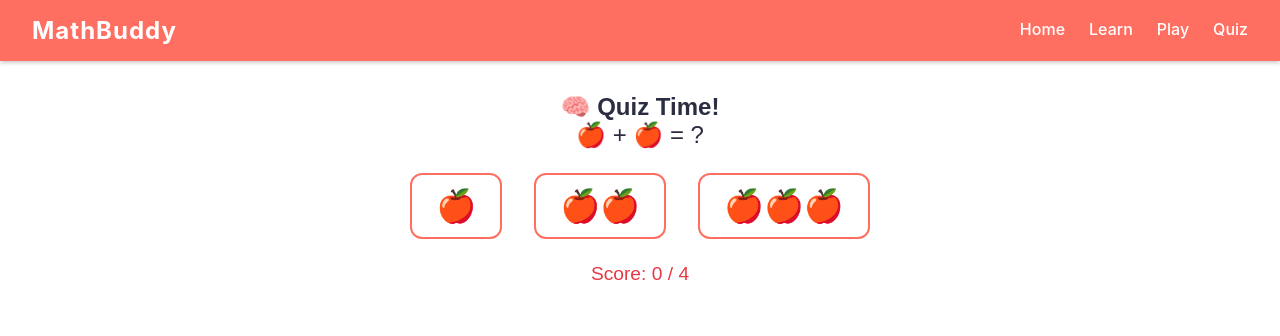
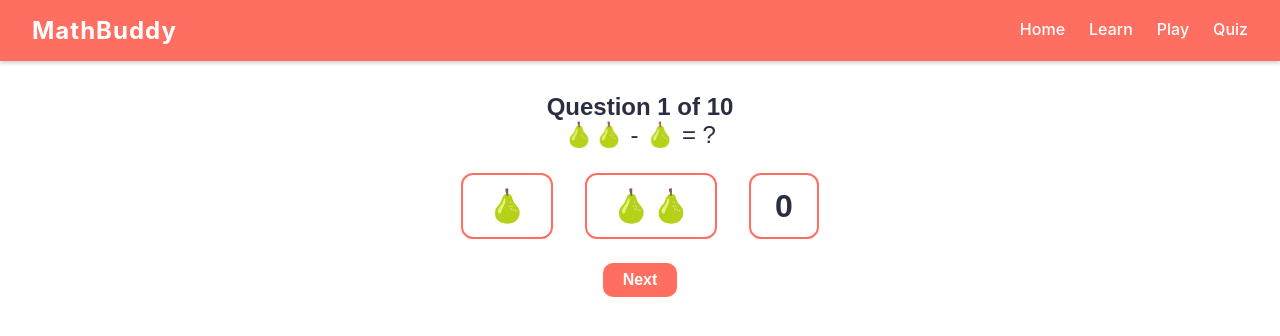
Before and after one commit to Shibi404/mathbuddy, a React (Vite) app: page /quiz in a window 1280 px wide. Shown: the top 336 px of the page. Built offline with nearby package versions, Linux system fonts and the light colour scheme.

Commit message:
MathBuddy: Redesigned quiz page with fruit-based addition/subtraction, random question selection, and styled UI

```diff
--- a/src/pages/Quiz.jsx
+++ b/src/pages/Quiz.jsx
@@ -1,120 +1,92 @@
 import React, { useState } from "react";
-import "../styles/Quiz.css";
+import "../styles/quiz.css";
 
 const questions = [
-  {
-    question: "🍎 + 🍎 = ?",
-    options: ["🍎", "🍎🍎", "🍎🍎🍎"],
-    correctAnswer: "🍎🍎"
-  },
-  {
-    question: "🍌 + 🍌 = ?",
-    options: ["🍌🍌", "🍌🍌🍌", "🍌"],
-    correctAnswer: "🍌🍌"
-  },
-  {
-    question: "🍓🍓 - 🍓 = ?",
-    options: ["🍓", "🍓🍓", "0"],
-    correctAnswer: "🍓"
-  },
-  {
-    question: "🍇🍇🍇 - 🍇 = ?",
-    options: ["🍇🍇", "🍇", "🍇🍇🍇"],
-    correctAnswer: "🍇🍇"
-  }
+  { question: "🍎 + 🍎 = ?", options: ["🍎", "🍎🍎", "🍎🍎🍎"], correctAnswer: "🍎🍎" },
+  { question: "🍌 + 🍌 = ?", options: ["🍌🍌", "🍌🍌🍌", "🍌"], correctAnswer: "🍌🍌" },
+  { question: "🍓🍓 - 🍓 = ?", options: ["🍓", "🍓🍓", "0"], correctAnswer: "🍓" },
+  { question: "🍇🍇🍇 - 🍇 = ?", options: ["🍇🍇", "🍇", "🍇🍇🍇"], correctAnswer: "🍇🍇" },
+  { question: "🍉 + 🍉 = ?", options: ["🍉🍉🍉", "🍉", "🍉🍉"], correctAnswer: "🍉🍉" },
+  { question: "🍒🍒 - 🍒 = ?", options: ["🍒", "🍒🍒", "0"], correctAnswer: "🍒" },
+  { question: "🍍 + 🍍 = ?", options: ["🍍🍍", "🍍", "🍍🍍🍍"], correctAnswer: "🍍🍍" },
+  { question: "🍑🍑 - 🍑 = ?", options: ["🍑", "🍑🍑", "0"], correctAnswer: "🍑" },
+  { question: "🥭 + 🥭 = ?", options: ["🥭", "🥭🥭", "🥭🥭🥭"], correctAnswer: "🥭🥭" },
+  { question: "🍏🍏 - 🍏 = ?", options: ["🍏", "🍏🍏", "0"], correctAnswer: "🍏" },
+  { question: "🍈 + 🍈 = ?", options: ["🍈🍈", "🍈", "🍈🍈🍈"], correctAnswer: "🍈🍈" },
+  { question: "🍋🍋 - 🍋 = ?", options: ["🍋", "🍋🍋", "0"], correctAnswer: "🍋" },
+  { question: "🥝 + 🥝 = ?", options: ["🥝", "🥝🥝", "🥝🥝🥝"], correctAnswer: "🥝🥝" },
+  { question: "🍐🍐 - 🍐 = ?", options: ["🍐", "🍐🍐", "0"], correctAnswer: "🍐" },
+  { question: "🍊 + 🍊 = ?", options: ["🍊🍊", "🍊", "🍊🍊🍊"], correctAnswer: "🍊🍊" }
 ];
 
-const Quiz = () => {
-  const [currentQ, setCurrentQ] = useState(0);
-  const [selected, setSelected] = useState("");
-  const [showResult, setShowResult] = useState(false);
-  const [isCorrect, setIsCorrect] = useState(null);
+export default function QuizPage() {
+  const [currentIndex, setCurrentIndex] = useState(0);
   const [score, setScore] = useState(0);
+  const [selected, setSelected] = useState(null);
   const [showFinal, setShowFinal] = useState(false);
+
+  // Randomly choose 10 questions from the list
+  const [quizQuestions] = useState(() =>
+    [...questions].sort(() => 0.5 - Math.random()).slice(0, 10)
+  );
 
   const handleOptionClick = (option) => {
     setSelected(option);
-    const correct = option === questions[currentQ].correctAnswer;
-    setIsCorrect(correct);
-    if (correct) setScore(prev => prev + 1);
-    setShowResult(true);
+    if (option === quizQuestions[currentIndex].correctAnswer) {
+      setScore(score + 1);
+    }
   };
 
   const handleNext = () => {
-    const nextQ = currentQ + 1;
-    if (nextQ < questions.length) {
-      setCurrentQ(nextQ);
-      setSelected("");
-      setShowResult(false);
-      setIsCorrect(null);
+    if (currentIndex + 1 < quizQuestions.length) {
+      setCurrentIndex(currentIndex + 1);
+      setSelected(null);
     } else {
       setShowFinal(true);
     }
   };
 
-  const handleRestart = () => {
-    setCurrentQ(0);
-    setSelected("");
-    setShowResult(false);
-    setIsCorrect(null);
-    setScore(0);
-    setShowFinal(false);
+  const handleRetry = () => {
+    window.location.reload();
+  };
+
+  const getMessage = () => {
+    if (score <= 5) return "Don’t worry, you’re getting there! 🍀 Try again!";
+    if (score <= 8) return "Good job! 🎉 A little more practice and you’ll be a pro!";
+    return "Amazing! 🌟 You’re a math champion!";
   };
 
   return (
     <div className="quiz-page">
-      <h2>🧠 Quiz Time!</h2>
-
       {!showFinal ? (
         <>
-          <p className="question">{questions[currentQ].question}</p>
-
+          <h2>
+            Question {currentIndex + 1} of {quizQuestions.length}
+          </h2>
+          <div className="question">{quizQuestions[currentIndex].question}</div>
           <div className="options">
-            {questions[currentQ].options.map((opt, index) => (
+            {quizQuestions[currentIndex].options.map((option, i) => (
               <button
-                key={index}
-                className={`option-btn ${selected === opt ? "selected" : ""}`}
-                onClick={() => handleOptionClick(opt)}
-                disabled={showResult}
+                key={i}
+                className={`option-btn ${selected === option ? "selected" : ""}`}
+                onClick={() => handleOptionClick(option)}
+                disabled={selected !== null}
               >
-                {opt}
+                {option}
               </button>
             ))}
           </div>
-
-          {showResult && (
-            <p className={`result ${isCorrect ? "correct" : "wrong"}`}>
-              {isCorrect ? "✅ Correct!" : "❌ Try again!"}
-            </p>
-          )}
-
-          {showResult && (
-            <button className="next-btn" onClick={handleNext}>
-              👉 Next
-            </button>
-          )}
-
-          <p className="score">Score: {score} / {questions.length}</p>
+          <button className="next-btn" onClick={handleNext} disabled={selected === null}>
+            {currentIndex + 1 === quizQuestions.length ? "Finish" : "Next"}
+          </button>
         </>
       ) : (
-        <>
-        <h3 className="final-score">🎉 Quiz Completed!</h3>
-        <p className="score">Your Final Score: {score} / {questions.length}</p>
-
-        <p className="cheer-msg">
-            {score <= 1
-            ? "Don't worry, keep practicing! 💪✨"
-            : score < questions.length
-            ? "Good job! You're getting there! 🎯💫"
-            : "Amazing! You're a math star! 🌟🎉"}
-        </p>
-
-        <button className="next-btn" onClick={handleRestart}>🔁 Try Again</button>
-        </>
-
+        <div>
+          <h2 className="final-score">Your Score: {score}/{quizQuestions.length}</h2>
+          <p className="msg">{getMessage()}</p>
+          <button className="next-btn" onClick={handleRetry}>Try Again 🔄</button>
+        </div>
       )}
     </div>
   );
-};
-
-export default Quiz;
+}
--- a/src/styles/quiz.css
+++ b/src/styles/quiz.css
@@ -12,7 +12,6 @@
   display: flex;
   justify-content: center;
   gap: 1rem;
-  flex-wrap: wrap;
 }
 
 .option-btn {
@@ -71,7 +70,18 @@
 }
 
 .final-score {
-  font-size: 1.5rem;
+  font-size: 2.5rem;
   color: green;
   margin-bottom: 1rem;
 }
+
+.question-number {
+  font-size: 1.2rem;
+  color: var(--primary-dark);
+  margin-bottom: 0.5rem;
+  font-weight: bold;
+}
+
+.msg {
+  font-size: 1.2rem;
+}
```
